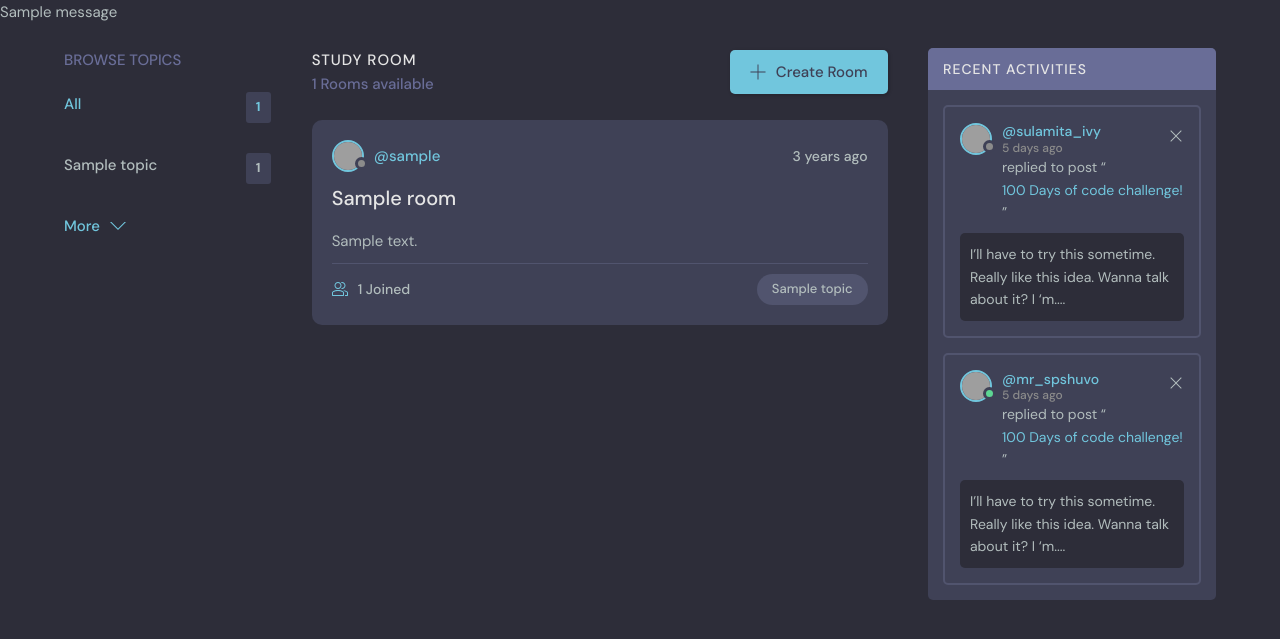
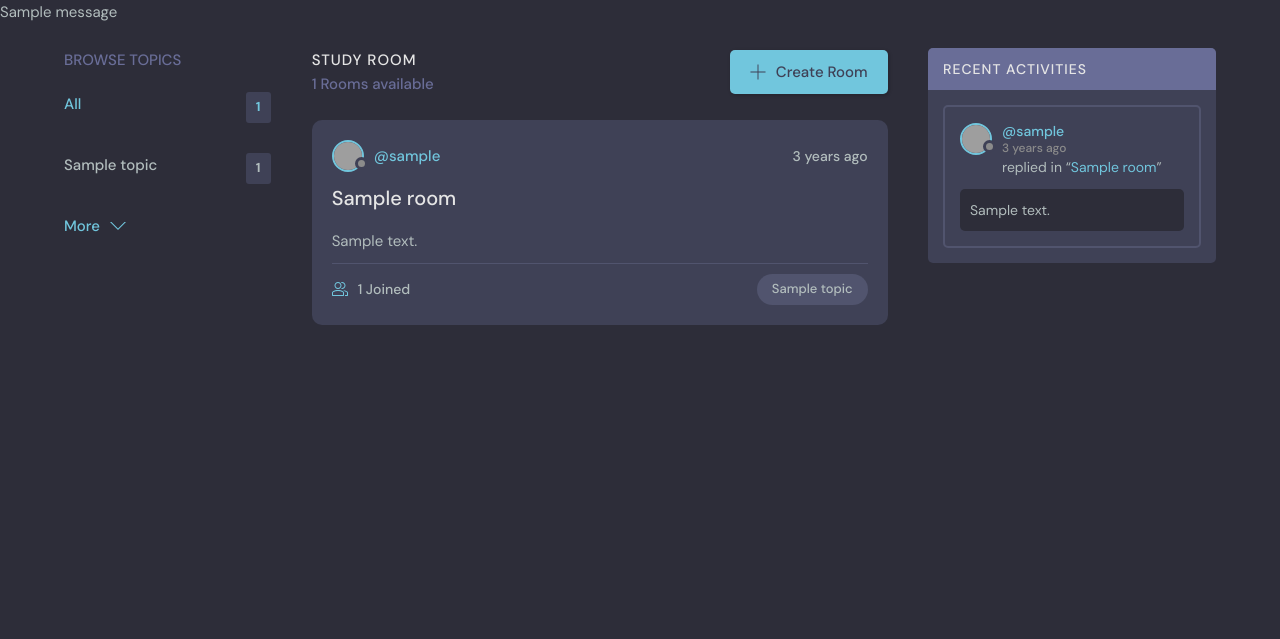
Before and after one commit to rukshan99/scholab, a Django app: page / in a window 1280 px wide. Shown: the part 76-715 px from the top of the page. Run offline with Django 3.2, Linux system fonts and the light colour scheme; tables that the repository leaves empty hold one stand-in row (values such as "Sample post"); one stand-in notice (Sample message) is shown; grey boxes are pictures that could not be loaded.

Commit message:
configure theme for activity component

```diff
--- a/base/templates/base/activity_component.html
+++ b/base/templates/base/activity_component.html
@@ -1,14 +1,47 @@
-<h3>Recent Activity</h3>
-<hr />
-{% for message in room_activity %}
-<div>
-    <small><a href="{% url 'profile_view' message.user.id %}">@{{message.user}}</a> {{message.created | timesince}} ago</small>
-  <small>replied in "{{message.room}}"</small>
-
-  <p>{{message}}</p>
-  {% if request.user == message.user %}
-  <a href="{% url 'delete_message_view' message.id %}">Delete</a>
-  {% endif %}
-  <hr />
+<div class="activities">
+  <div class="activities__header">
+    <h2>Recent Activities</h2>
+  </div>
+  {% for message in room_activity %}
+  <div class="activities__box">
+    <div class="activities__boxHeader roomListRoom__header">
+      <a href="{% url 'profile_view' message.user.id %}" class="roomListRoom__author">
+        <div class="avatar avatar--small">
+          <img src="https://randomuser.me/api/portraits/women/11.jpg" />
+        </div>
+        <p>
+          @{{message.user}}
+          <span>{{message.created | timesince}} ago</span>
+        </p>
+      </a>
+      {% if request.user == message.user %}
+      <div class="roomListRoom__actions">
+        <a href="{% url 'delete_message_view' message.id %}">
+          <svg
+            version="1.1"
+            xmlns="http://www.w3.org/2000/svg"
+            width="32"
+            height="32"
+            viewBox="0 0 32 32"
+          >
+            <title>remove</title>
+            <path
+              d="M27.314 6.019l-1.333-1.333-9.98 9.981-9.981-9.981-1.333 1.333 9.981 9.981-9.981 9.98 1.333 1.333 9.981-9.98 9.98 9.98 1.333-1.333-9.98-9.98 9.98-9.981z"
+            ></path>
+          </svg>
+        </a>
+      </div>
+      {% endif %}
+    </div>
+    <div class="activities__boxContent">
+      <p>
+        replied in “<a href="{% url 'room_view' message.room.id %}">{{message.room}}</a
+        >”
+      </p>
+      <div class="activities__boxRoomContent">
+        {{message}}
+      </div>
+    </div>
+  </div>
+  {% endfor %}
 </div>
-{% endfor %}
--- a/base/templates/base/home.html
+++ b/base/templates/base/home.html
@@ -60,90 +60,8 @@
     <!-- Room List End -->
 
     <!-- Activities Start -->
-    <div class="activities">
-      <div class="activities__header">
-        <h2>Recent Activities</h2>
-      </div>
-      <div class="activities__box">
-        <div class="activities__boxHeader roomListRoom__header">
-          <a href="profile.html" class="roomListRoom__author">
-            <div class="avatar avatar--small">
-              <img src="https://randomuser.me/api/portraits/women/11.jpg" />
-            </div>
-            <p>
-              @sulamita_ivy
-              <span>5 days ago</span>
-            </p>
-          </a>
-          <div class="roomListRoom__actions">
-            <a href="#">
-              <svg
-                version="1.1"
-                xmlns="http://www.w3.org/2000/svg"
-                width="32"
-                height="32"
-                viewBox="0 0 32 32"
-              >
-                <title>remove</title>
-                <path
-                  d="M27.314 6.019l-1.333-1.333-9.98 9.981-9.981-9.981-1.333 1.333 9.981 9.981-9.981 9.98 1.333 1.333 9.981-9.98 9.98 9.98 1.333-1.333-9.98-9.98 9.98-9.981z"
-                ></path>
-              </svg>
-            </a>
-          </div>
-        </div>
-        <div class="activities__boxContent">
-          <p>
-            replied to post “<a href="room.html">100 Days of code challenge!</a
-            >”
-          </p>
-          <div class="activities__boxRoomContent">
-            I’ll have to try this sometime. Really like this idea. Wanna talk
-            about it? I ‘m....
-          </div>
-        </div>
-      </div>
+    {% include 'base/activity_component.html' %}
 
-      <div class="activities__box">
-        <div class="activities__boxHeader roomListRoom__header">
-          <a href="profile.html" class="roomListRoom__author">
-            <div class="avatar avatar--small active">
-              <img src="https://randomuser.me/api/portraits/men/13.jpg" />
-            </div>
-            <p>
-              @mr_spshuvo
-              <span>5 days ago</span>
-            </p>
-          </a>
-          <div class="roomListRoom__actions">
-            <a href="#">
-              <svg
-                version="1.1"
-                xmlns="http://www.w3.org/2000/svg"
-                width="32"
-                height="32"
-                viewBox="0 0 32 32"
-              >
-                <title>remove</title>
-                <path
-                  d="M27.314 6.019l-1.333-1.333-9.98 9.981-9.981-9.981-1.333 1.333 9.981 9.981-9.981 9.98 1.333 1.333 9.981-9.98 9.98 9.98 1.333-1.333-9.98-9.98 9.98-9.981z"
-                ></path>
-              </svg>
-            </a>
-          </div>
-        </div>
-        <div class="activities__boxContent">
-          <p>
-            replied to post “<a href="room.html">100 Days of code challenge!</a
-            >”
-          </p>
-          <div class="activities__boxRoomContent">
-            I’ll have to try this sometime. Really like this idea. Wanna talk
-            about it? I ‘m....
-          </div>
-        </div>
-      </div>
-    </div>
     <!-- Activities End -->
   </div>
 </main>
```
